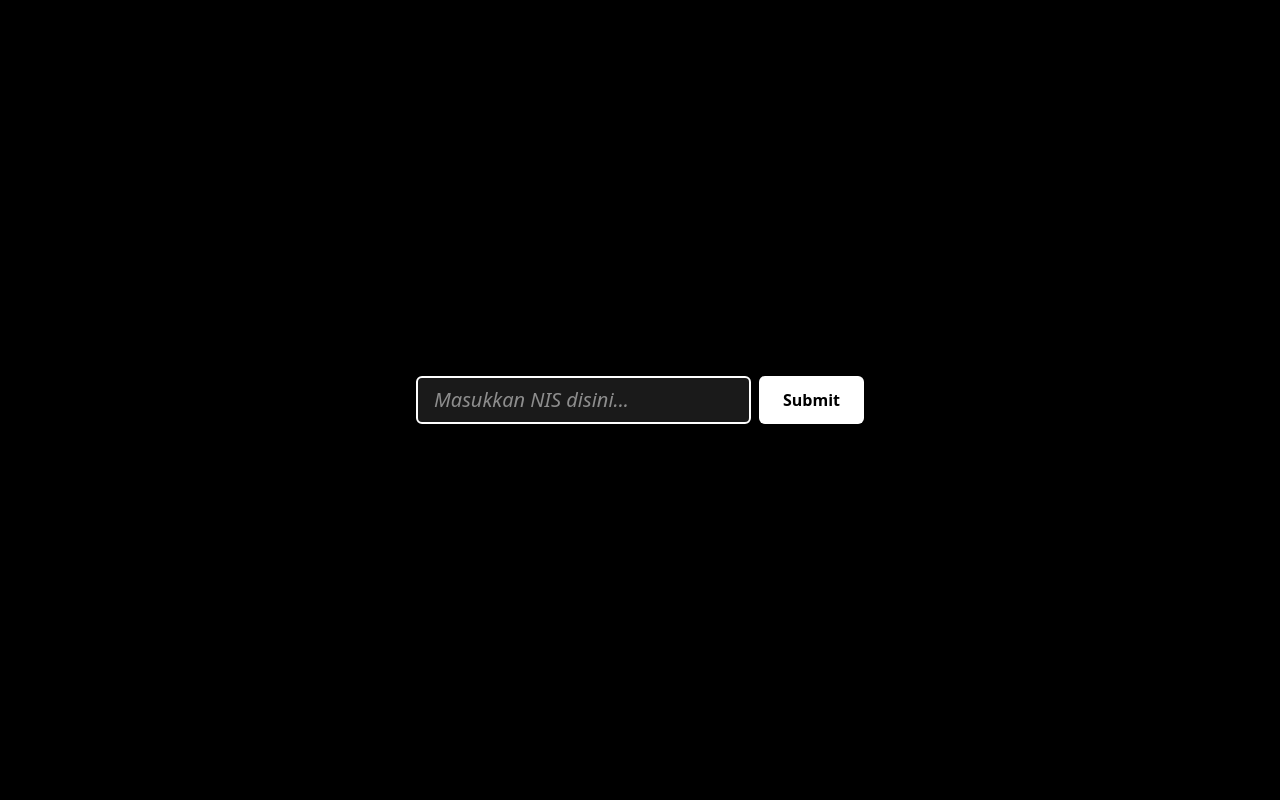
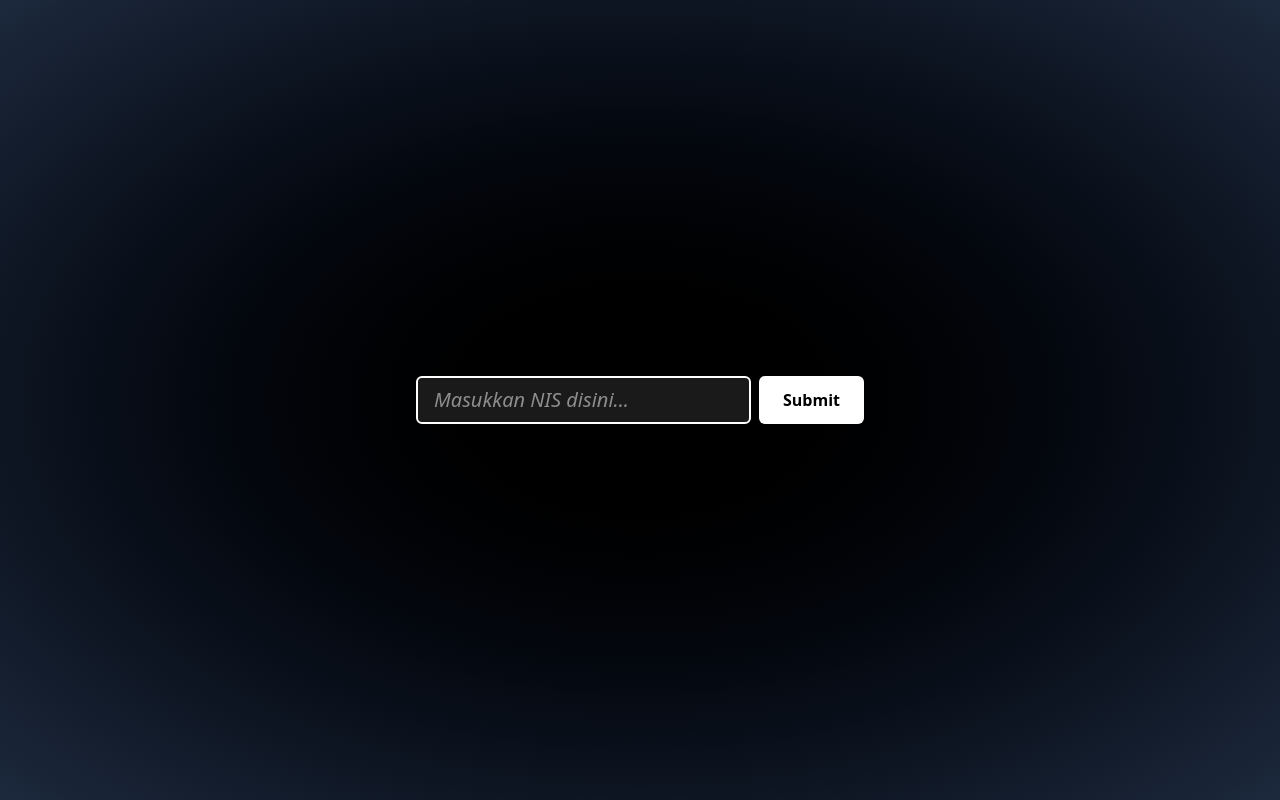
Before and after one commit to memoowi/rapor-index, a Next.js app: page / in a window 1280 px wide. Built offline with nearby package versions, Linux system fonts and the light colour scheme.

Commit message:
feat: new bg

```diff
--- a/app/globals.css
+++ b/app/globals.css
@@ -6,7 +6,8 @@
 }
 
 body {
-  @apply bg-black text-white;
+  @apply text-white;
+  @apply from-black to-slate-800 bg-radial;
 }
 
 label {
```
